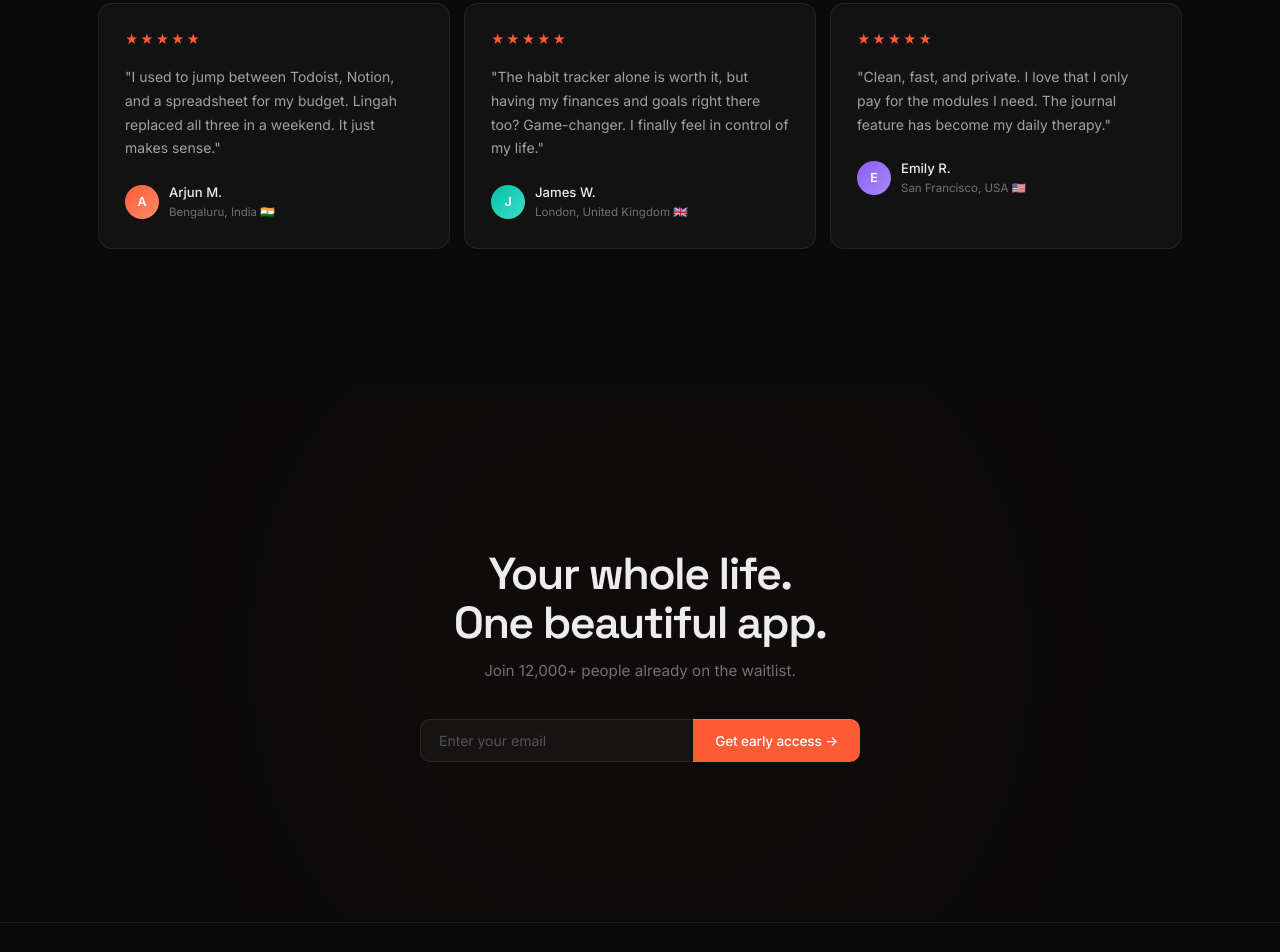
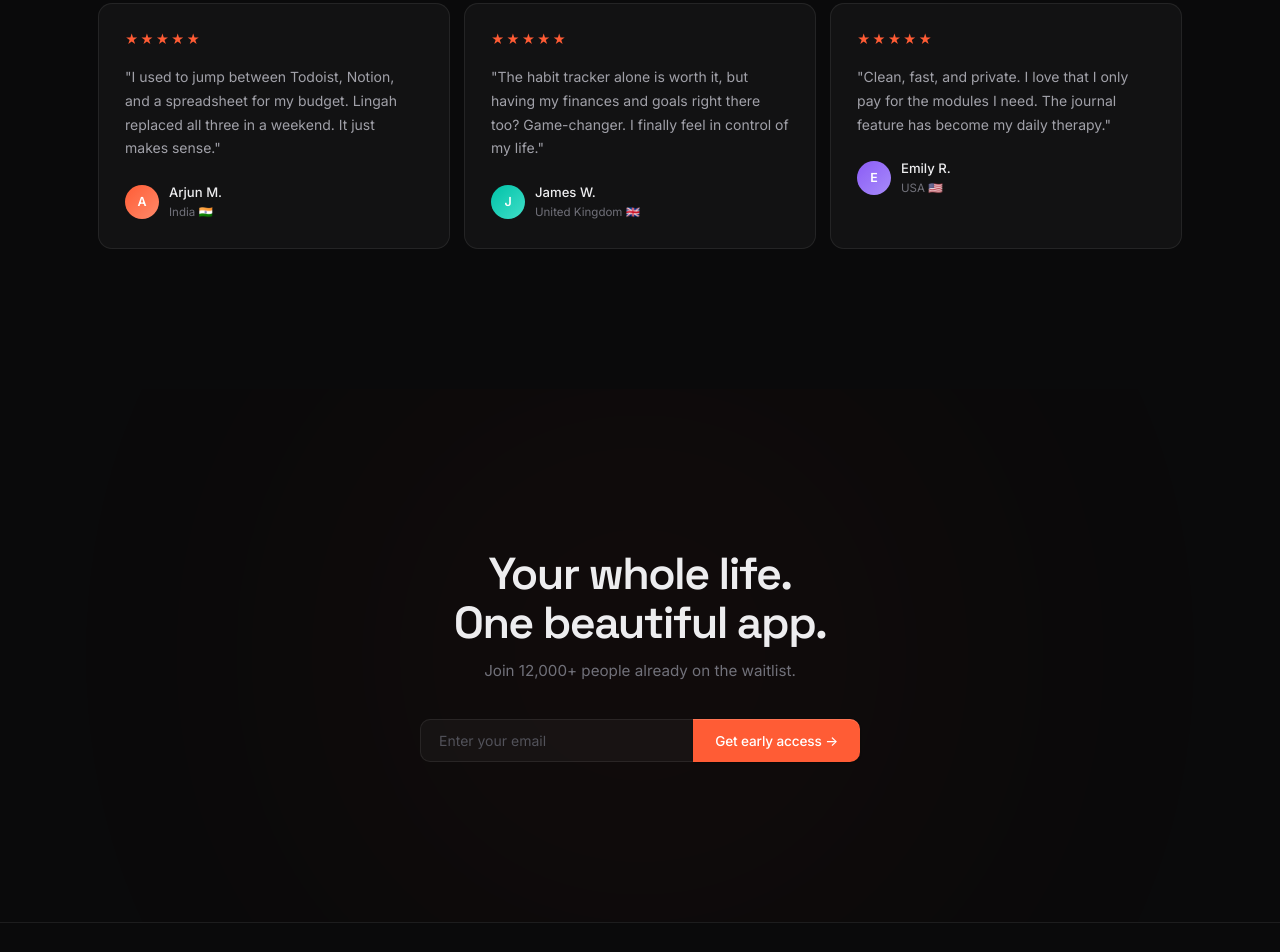
Before and after one commit to kubegraf/lingah, a plain HTML site: page index.html in a window 1280 px wide. Shown: the part 4618-5570 px from the top of the page. Drawn offline with Linux system fonts and the light colour scheme.

Commit message:
Show only country names in testimonial locations
Co-Authored-By: Claude Opus 4.6 (1M context) <noreply@anthropic.com>

```diff
--- a/index.html
+++ b/index.html
@@ -521,17 +521,17 @@ footer{padding:32px 24px;border-top:1px solid var(--border)}
   <div class="t-card glow reveal">
     <div class="t-stars">★★★★★</div>
     <p class="t-quote">"I used to jump between Todoist, Notion, and a spreadsheet for my budget. Lingah replaced all three in a weekend. It just makes sense."</p>
-    <div class="t-author"><div class="t-av" style="background:linear-gradient(135deg,var(--accent),#ff8a6a)">A</div><div><div class="t-name">Arjun M.</div><div class="t-loc">Bengaluru, India 🇮🇳</div></div></div>
+    <div class="t-author"><div class="t-av" style="background:linear-gradient(135deg,var(--accent),#ff8a6a)">A</div><div><div class="t-name">Arjun M.</div><div class="t-loc">India 🇮🇳</div></div></div>
   </div>
   <div class="t-card glow reveal reveal-d1">
     <div class="t-stars">★★★★★</div>
     <p class="t-quote">"The habit tracker alone is worth it, but having my finances and goals right there too? Game-changer. I finally feel in control of my life."</p>
-    <div class="t-author"><div class="t-av" style="background:linear-gradient(135deg,var(--teal),#40dfc8)">J</div><div><div class="t-name">James W.</div><div class="t-loc">London, United Kingdom 🇬🇧</div></div></div>
+    <div class="t-author"><div class="t-av" style="background:linear-gradient(135deg,var(--teal),#40dfc8)">J</div><div><div class="t-name">James W.</div><div class="t-loc">United Kingdom 🇬🇧</div></div></div>
   </div>
   <div class="t-card glow reveal reveal-d2">
     <div class="t-stars">★★★★★</div>
     <p class="t-quote">"Clean, fast, and private. I love that I only pay for the modules I need. The journal feature has become my daily therapy."</p>
-    <div class="t-author"><div class="t-av" style="background:linear-gradient(135deg,var(--violet),#a78bfa)">E</div><div><div class="t-name">Emily R.</div><div class="t-loc">San Francisco, USA 🇺🇸</div></div></div>
+    <div class="t-author"><div class="t-av" style="background:linear-gradient(135deg,var(--violet),#a78bfa)">E</div><div><div class="t-name">Emily R.</div><div class="t-loc">USA 🇺🇸</div></div></div>
   </div>
 </div>
 </div>
```
